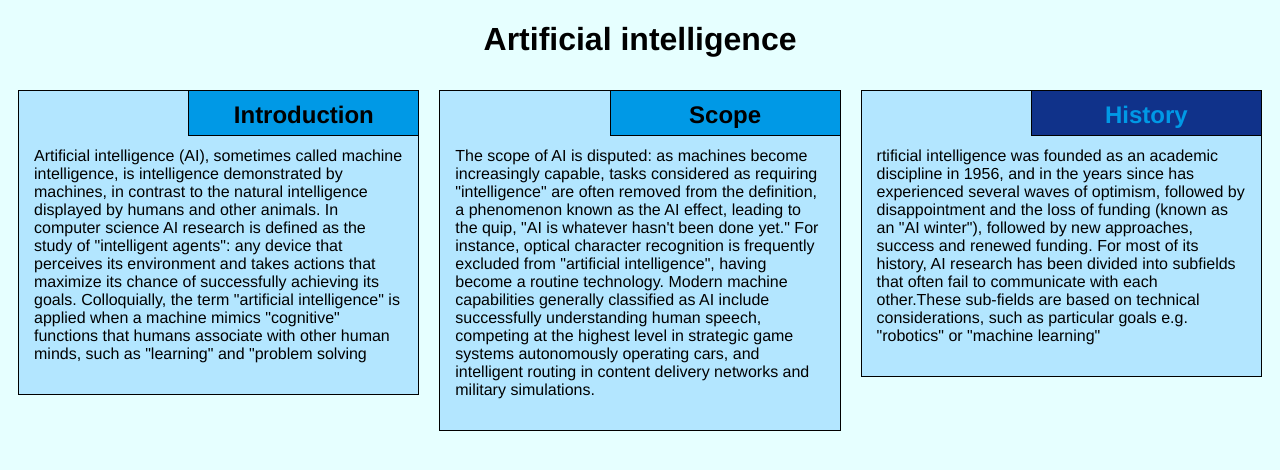
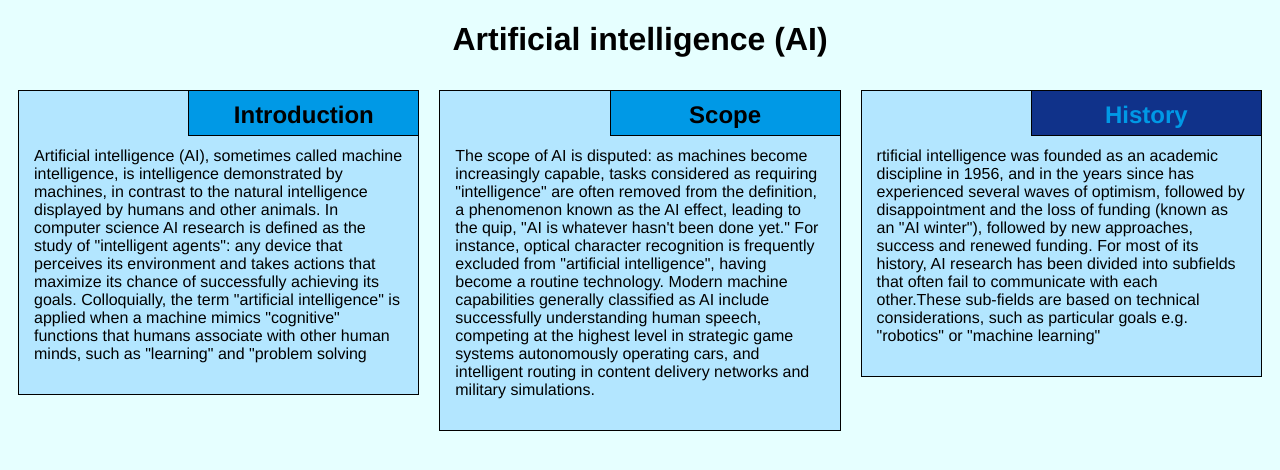
Before and after one commit to rizwanali321/coursera-test, a plain HTML site: page module2-solution/index.html in a window 1280 px wide. Drawn offline with Linux system fonts and the light colour scheme.

Commit message:
module2-assignment

```diff
--- a/module2-solution/index.html
+++ b/module2-solution/index.html
@@ -10,7 +10,7 @@
 </head>
 
 <body>
-    <h1>Artificial intelligence</h1>
+    <h1>Artificial intelligence (AI)</h1>
     <div class="row">
         <div class="col-lg-4 col-md-6 col-sm-12">
             <section class="introduction">
```
